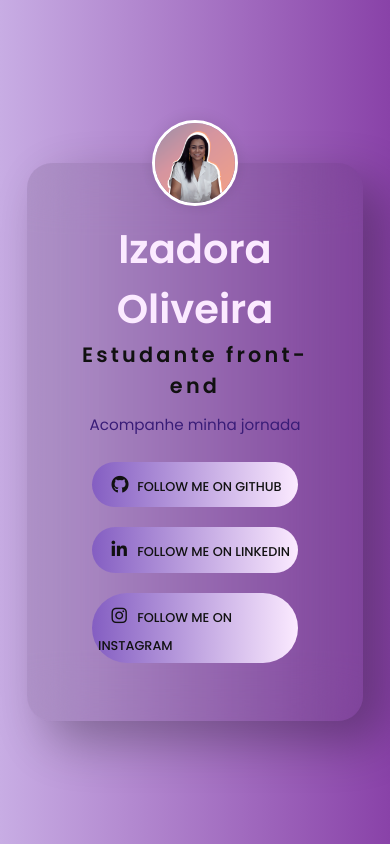
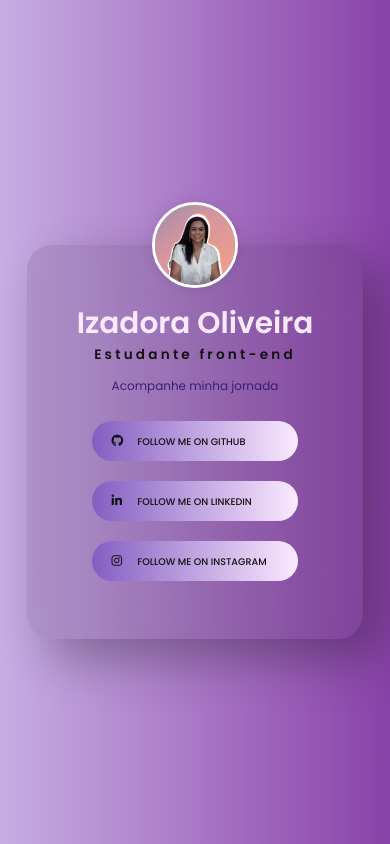
Before and after one commit to iiizadora/custom-linktree, a plain HTML site: page index.html in a window 390 px wide. Drawn offline with Linux system fonts and the light colour scheme.

Commit message:
mudança no responsivo

```diff
--- a/style.css
+++ b/style.css
@@ -110,16 +110,16 @@ h2 {
 .container .social__field i {
   margin: 0.5rem 0.85rem;
   width: 12px;
-  font-size: 1.1rem ;
-
+  font-size: 1.1rem;
 }
 
 .container .social__field a {
-  font-size: 0.80rem;
+  font-size: 0.8rem;
   font-weight: 500;
   text-decoration: none;
   color: var(--color-dark);
 }
+
 .container .social__field.github,
 .social__field.linkedin,
 .social__field.instagram {
@@ -146,7 +146,6 @@ h2 {
   letter-spacing: 0.6px;
 }
 
-
 /*Responsividade */
 
 @media (max-width: 600px) {
@@ -161,7 +160,24 @@ h2 {
     margin-top: 2.5rem;
   }
 
+  h1 {
+    font-size: 1.85rem;
+  }
+
+  p {
+    font-size: .85rem;
+  }
+
+
   h2 {
-    font-size: 0.95rem;
+    font-size: 0.75rem;
+  }
+
+  .container .social__field i {
+    font-size: 0.75rem;
+  }
+
+  .container .social__field a {
+    font-size: 0.6rem;
   }
 }
```
